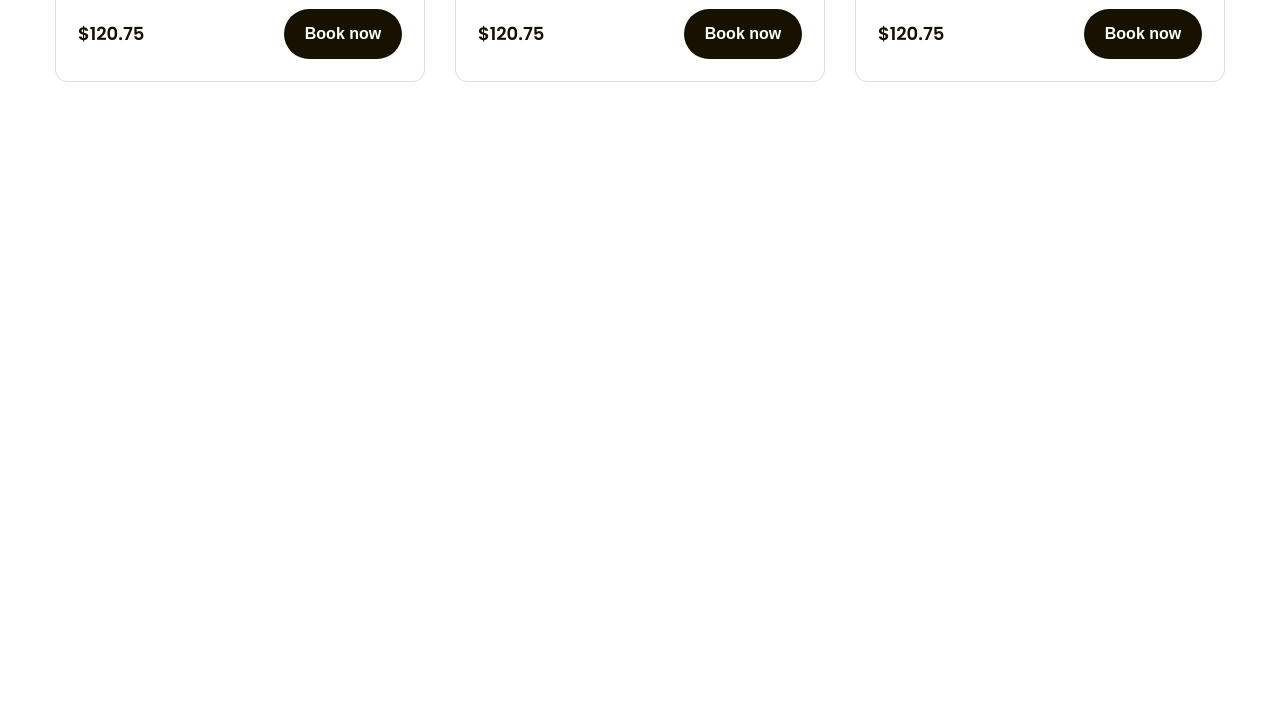
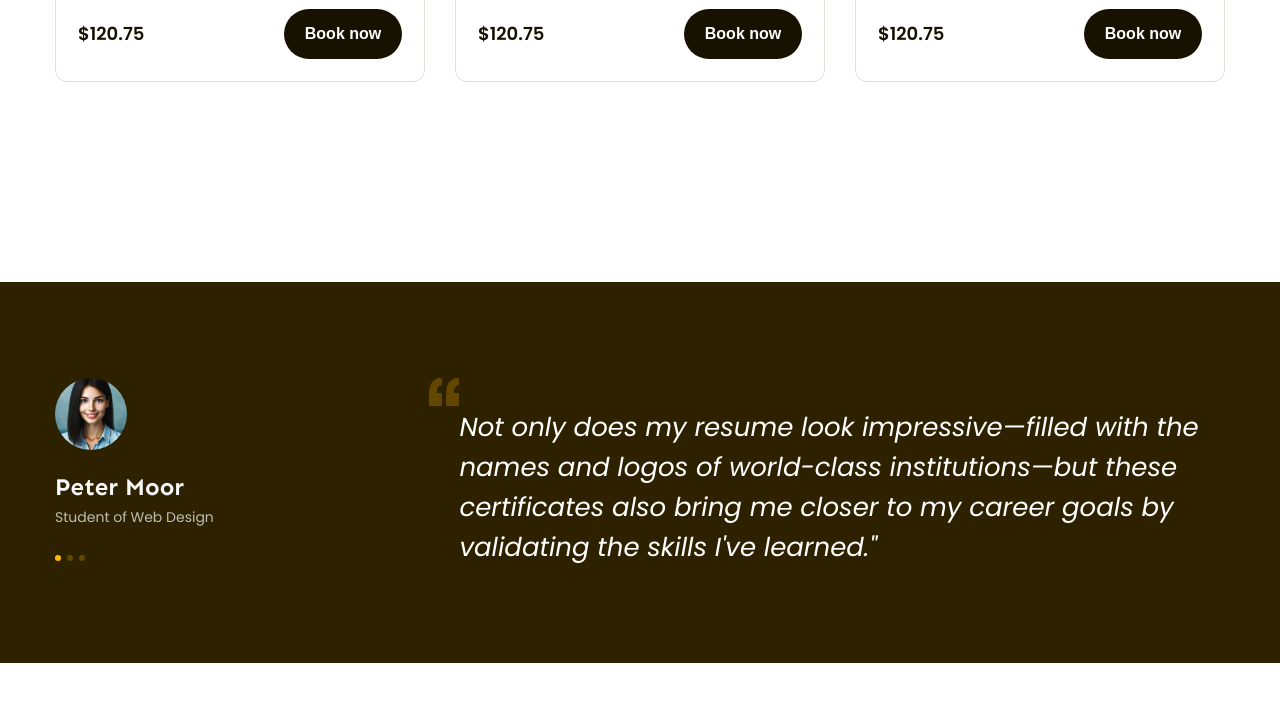
Before and after one commit to HiIamHiep/f8-prj-02, a plain HTML site: page index.html in a window 1280 px wide. Shown: the part 1664-2366 px from the top of the page. Drawn offline with Linux system fonts and the light colour scheme.

Commit message:
Tạo phần Feedback

```diff
--- a/assets/css/style.css
+++ b/assets/css/style.css
@@ -402,3 +402,80 @@ a {
   background: var(--primary);
   cursor: pointer;
 }
+
+/* Feedback */
+.feedback {
+  background: #2e2100;
+  margin-top: 200px;
+}
+
+.feedback .feedback-list {
+  padding: 96px 0;
+  display: flex;
+  overflow: hidden;
+}
+
+.feedback .feedback-item {
+  display: flex;
+  flex-shrink: 0;
+  width: 100%;
+}
+
+.feedback .info {
+  width: 32%;
+}
+
+.feedback-item .info .avatar {
+  width: 72px;
+  height: 72px;
+  border-radius: 50%;
+}
+
+.feedback-item .info .title {
+  margin-top: 18px;
+  color: #f7f7f7;
+  font-family: var(--font-heading);
+  font-size: 2.4rem;
+  font-weight: 700;
+  line-height: 1.4; /* 141.667% */
+}
+
+.feedback-item .info .desc {
+  margin-top: 4px;
+  color: #bfbcb2;
+  font-size: 1.4rem;
+  font-weight: 400;
+  line-height: 1.85rem; /* 185.714% */
+}
+
+.feedback-item .dots {
+  display: flex;
+  gap: 6px;
+  margin-top: 28px;
+}
+
+.feedback-item .dots .dot {
+  width: 6px;
+  height: 6px;
+  border-radius: 50%;
+  background: #634700;
+  cursor: pointer;
+}
+
+.feedback-item .dots .dot.active {
+  background: var(--primary);
+  cursor: default;
+}
+
+.feedback-item .content {
+  width: 68%;
+}
+
+.feedback-item blockquote {
+  margin-left: 30px;
+  color: #fff;
+  font-size: 2.6rem;
+  font-style: italic;
+  font-weight: 400;
+  line-height: 1.53; /* 153.846% */
+}
--- a/index.html
+++ b/index.html
@@ -269,6 +269,104 @@
           </div>
         </div>
       </div>
+
+      <!-- Feedback -->
+      <div class="feedback">
+        <div class="content">
+          <div class="feedback-list">
+            <!-- Feedback item 1 -->
+            <div class="feedback-item">
+              <div class="info">
+                <img
+                  src="./assets/img/feedback-avatar-1.jpg"
+                  alt="Peter Moor"
+                  class="avatar"
+                />
+                <p class="title">Peter Moor</p>
+                <p class="desc">Student of Web Design</p>
+                <div class="dots">
+                  <span class="dot active"></span>
+                  <span class="dot"></span>
+                  <span class="dot"></span>
+                </div>
+              </div>
+              <div class="content">
+                <img
+                  src="./assets/img/open-quotes.svg"
+                  alt="open quotes"
+                  class="open-quotes"
+                />
+                <blockquote>
+                  Not only does my resume look impressive—filled with the names
+                  and logos of world-class institutions—but these certificates
+                  also bring me closer to my career goals by validating the
+                  skills I've learned."
+                </blockquote>
+              </div>
+            </div>
+            <!-- Feedback item 2 -->
+            <div class="feedback-item">
+              <div class="info">
+                <img
+                  src="./assets/img/feedback-avatar-2.jpg"
+                  alt="Peter Moor"
+                  class="avatar"
+                />
+                <p class="title">Peter Moor</p>
+                <p class="desc">Student of Web Design</p>
+                <div class="dots">
+                  <span class="dot"></span>
+                  <span class="dot active"></span>
+                  <span class="dot"></span>
+                </div>
+              </div>
+              <div class="content">
+                <img
+                  src="./assets/img/open-quotes.svg"
+                  alt="open quotes"
+                  class="open-quotes"
+                />
+                <blockquote>
+                  Not only does my resume look impressive—filled with the names
+                  and logos of world-class institutions—but these certificates
+                  also bring me closer to my career goals by validating the
+                  skills I've learned."
+                </blockquote>
+              </div>
+            </div>
+            <!-- Feedback item 3 -->
+            <div class="feedback-item">
+              <div class="info">
+                <img
+                  src="./assets/img/feedback-avatar-3.jpg"
+                  alt="Peter Moor"
+                  class="avatar"
+                />
+                <p class="title">Peter Moor</p>
+                <p class="desc">Student of Web Design</p>
+                <div class="dots">
+                  <span class="dot"></span>
+                  <span class="dot"></span>
+                  <span class="dot active"></span>
+                </div>
+              </div>
+              <div class="content">
+                <img
+                  src="./assets/img/open-quotes.svg"
+                  alt="open quotes"
+                  class="open-quotes"
+                />
+                <blockquote>
+                  Not only does my resume look impressive—filled with the names
+                  and logos of world-class institutions—but these certificates
+                  also bring me closer to my career goals by validating the
+                  skills I've learned."
+                </blockquote>
+              </div>
+            </div>
+          </div>
+        </div>
+      </div>
     </main>
   </body>
 </html>
```
Also changed, not shown: assets/img/dot.svg (added), assets/img/feedback-avatar-1.jpg (added), assets/img/feedback-avatar-2.jpg (added), assets/img/feedback-avatar-3.jpg (added), assets/img/open-quotes.svg (added).
